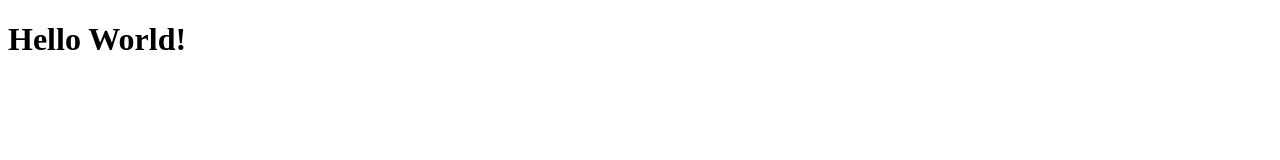
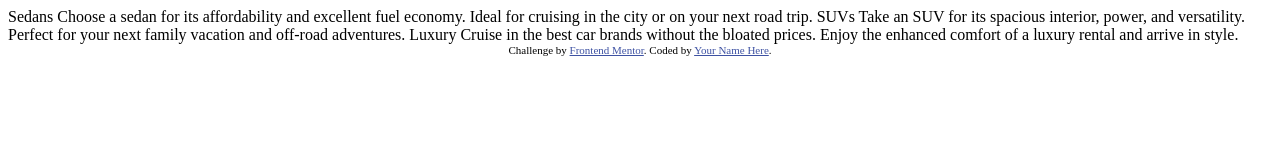
Before and after one commit to RaikhanImanbay/3-column-preview-card-component, a plain HTML site: page index.html in a window 1280 px wide. Drawn offline with Linux system fonts and the light colour scheme.

Commit message:
added starter files

```diff
--- a/index.html
+++ b/index.html
@@ -1,12 +1,36 @@
 <!DOCTYPE html>
 <html lang="en">
 <head>
-    <meta charset="UTF-8">
-    <meta http-equiv="X-UA-Compatible" content="IE=edge">
-    <meta name="viewport" content="width=device-width, initial-scale=1.0">
-    <title>Document</title>
+  <meta charset="UTF-8">
+  <meta name="viewport" content="width=device-width, initial-scale=1.0"> <!-- displays site properly based on user's device -->
+
+  <link rel="icon" type="image/png" sizes="32x32" href="./images/favicon-32x32.png">
+
+  <title>Frontend Mentor | 3-column preview card component</title>
+
+  <!-- Feel free to remove these styles or customise in your own stylesheet 👍 -->
+  <style>
+    .attribution { font-size: 11px; text-align: center; }
+    .attribution a { color: hsl(228, 45%, 44%); }
+  </style>
 </head>
 <body>
-    <h1>Hello World!</h1>
+
+  Sedans
+  Choose a sedan for its affordability and excellent fuel economy. Ideal for cruising in the city
+  or on your next road trip.
+
+  SUVs
+  Take an SUV for its spacious interior, power, and versatility. Perfect for your next family vacation
+  and off-road adventures.
+
+  Luxury
+  Cruise in the best car brands without the bloated prices. Enjoy the enhanced comfort of a luxury
+  rental and arrive in style.
+
+  <div class="attribution">
+    Challenge by <a href="https://www.frontendmentor.io?ref=challenge" target="_blank">Frontend Mentor</a>.
+    Coded by <a href="#">Your Name Here</a>.
+  </div>
 </body>
 </html>
```
Also changed, not shown: design/active-states.jpg (added), design/desktop-design.jpg (added), design/desktop-preview.jpg (added), design/mobile-design.jpg (added), images/favicon-32x32.png (added), images/icon-luxury.svg (added), images/icon-sedans.svg (added), images/icon-suvs.svg (added), 4 other files.
